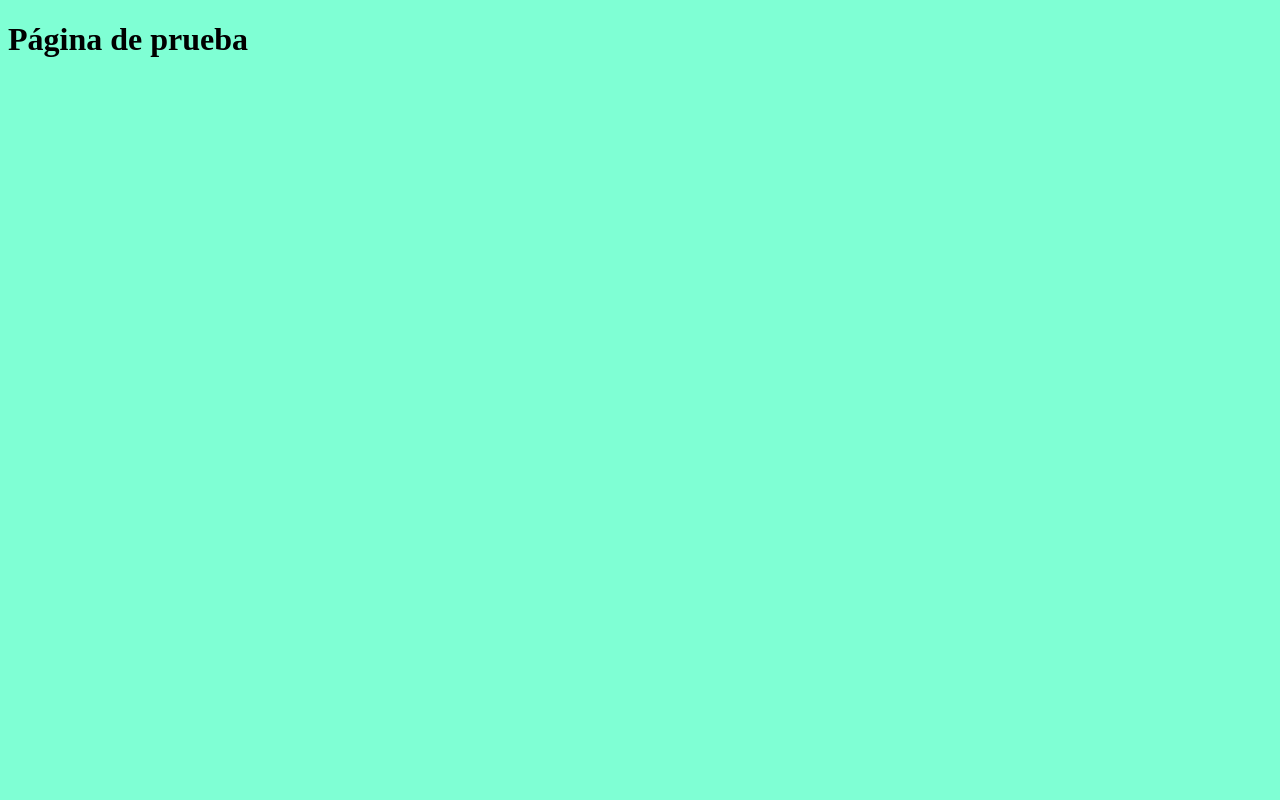
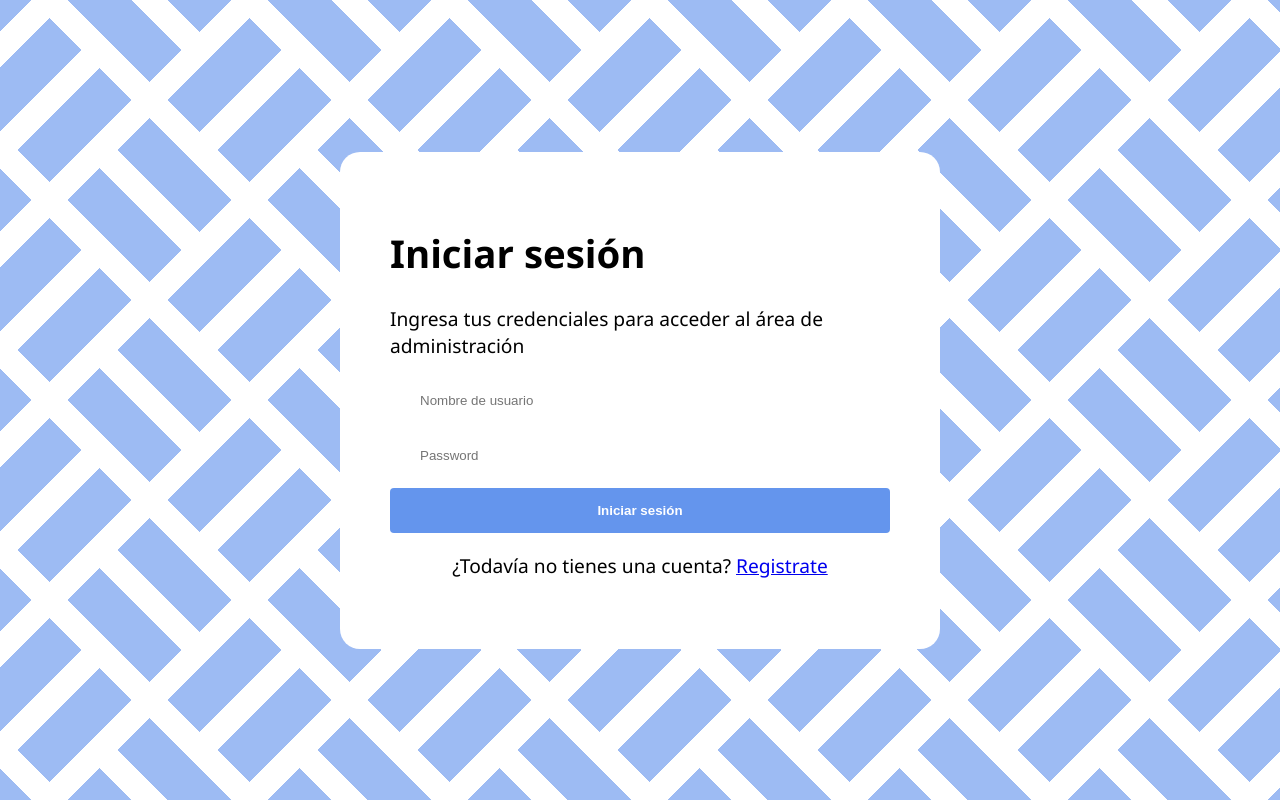
Before and after one commit to lalobarri/AplicacionesWeb, a website: page RegisLogin/app/pages/login.html in a window 1280 px wide. Drawn offline with Linux system fonts and the light colour scheme; files that its build step writes are made by us from their sources; files whose address does not match are found by name.

Commit message:
2. Segundo avance

```diff
--- a/RegisLogin/app/pages/login.html
+++ b/RegisLogin/app/pages/login.html
@@ -9,7 +9,23 @@
 
 </head>
 <body>
-    <h1>Página de prueba</h1>
+    <main>
+        <div class="form-container">
+            <h1>Iniciar sesión</h1>
+            <p>Ingresa tus credenciales para acceder al área de administración</p>
+            <form id="login-form">
+                <label for="user" class="sr-only">User</label>
+                <input type="text" name="user" id="user" placeholder="Nombre de usuario">
+                <label for="password" class="sr-only">Password</label>
+                <input type="password" name="password" id="password" placeholder="Password" >
+                <button type="submit">Iniciar sesión</button>
+            </form>
+            <p>¿Todavía no tienes una cuenta? <a href="/register">Registrate</a></p>
+
+        </div>
+    </main>
+
+
 
 </body>
 </html>
--- a/RegisLogin/app/public/style.css
+++ b/RegisLogin/app/public/style.css
@@ -1,3 +1,72 @@
 body{
-    background-color: aquamarine;
+    margin: 0;
+    font-family: 'Segoe UI', 'Segoe UI', Tahoma, Geneva, Verdana, sans-serif;
+    display: flex;
+    justify-content: center;
+    align-items: center;
+    min-height: 100svh;
+    font-size: larger;
 }
+
+
+.form-container{
+    width: 500px;
+    background-color: white;
+    border-radius: 20px;
+    padding: 50px
+  }
+
+form{
+    display: flex;
+    flex-direction: column;
+    gap: 10px;
+}
+
+form+p{
+    text-align: center;
+}
+
+input, button{
+    border-radius: 4px;
+    border: unset;
+    padding: 15px 30px;
+}
+
+button{
+    background-color: #6495ed;
+    color: white;
+    font-weight: bold;
+    cursor: pointer;
+  }
+
+  .error{
+    color: rgb(255, 81, 81);
+  }
+
+  .escondido{
+    display: none;
+  }
+
+.sr-only{
+    position: absolute;
+    left: -10000px;
+    top: auto;
+    width: 1px;
+    height: 1px;
+    overflow: hidden;
+}
+
+html {
+    /* Sacado de https://css-pattern.com/ */
+    --s: 200px; /* control the size */
+    --c: #fff; /* first color */
+
+    --_g: #0000 8%,var(--c) 0 17%,#0000 0 58%;
+    background:
+      linear-gradient(135deg,#0000 20.5%,var(--c) 0 29.5%,#0000 0) 0 calc(var(--s)/4),
+      linear-gradient( 45deg,var(--_g)) calc(var(--s)/2) 0,
+      linear-gradient(135deg,var(--_g),var(--c) 0 67%,#0000 0),
+      linear-gradient( 45deg,var(--_g),var(--c) 0 67%,#0000 0 83%,var(--c) 0 92%,#0000 0),
+      #6494eda0; /* second color */
+    background-size: var(--s) var(--s);
+  }
```
